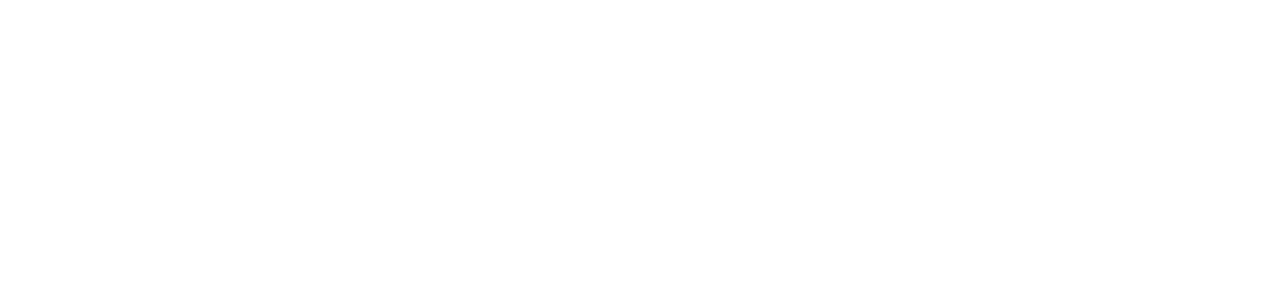
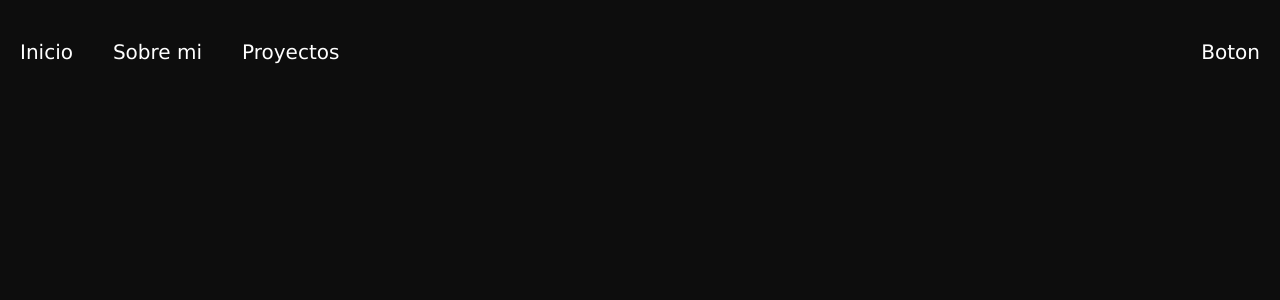
Before and after one commit to Chocoyito/WebVue, a Vue app: page / in a window 1280 px wide. Shown: the top 300 px of the page. Built offline with nearby package versions, Linux system fonts and the light colour scheme.

Commit message:
globales css y header

```diff
--- a/src/App.vue
+++ b/src/App.vue
@@ -1,36 +1,11 @@
 <script setup>
-
+  import Header from './components/header.vue'
 </script>
 
 <template>
-
+  <Header></Header>
 </template>
 
 <style scoped>
-header {
-  line-height: 1.5;
-}
 
-.logo {
-  display: block;
-  margin: 0 auto 2rem;
-}
-
-@media (min-width: 1024px) {
-  header {
-    display: flex;
-    place-items: center;
-    padding-right: calc(var(--section-gap) / 2);
-  }
-
-  .logo {
-    margin: 0 2rem 0 0;
-  }
-
-  header .wrapper {
-    display: flex;
-    place-items: flex-start;
-    flex-wrap: wrap;
-  }
-}
 </style>
--- a/src/assets/base.css
+++ /dev/null
@@ -1,74 +0,0 @@
-/* color palette from <https://github.com/vuejs/theme> */
-:root {
-  --vt-c-white: #ffffff;
-  --vt-c-white-soft: #f8f8f8;
-  --vt-c-white-mute: #f2f2f2;
-
-  --vt-c-black: #181818;
-  --vt-c-black-soft: #222222;
-  --vt-c-black-mute: #282828;
-
-  --vt-c-indigo: #2c3e50;
-
-  --vt-c-divider-light-1: rgba(60, 60, 60, 0.29);
-  --vt-c-divider-light-2: rgba(60, 60, 60, 0.12);
-  --vt-c-divider-dark-1: rgba(84, 84, 84, 0.65);
-  --vt-c-divider-dark-2: rgba(84, 84, 84, 0.48);
-
-  --vt-c-text-light-1: var(--vt-c-indigo);
-  --vt-c-text-light-2: rgba(60, 60, 60, 0.66);
-  --vt-c-text-dark-1: var(--vt-c-white);
-  --vt-c-text-dark-2: rgba(235, 235, 235, 0.64);
-}
-
-/* semantic color variables for this project */
-:root {
-  --color-background: var(--vt-c-white);
-  --color-background-soft: var(--vt-c-white-soft);
-  --color-background-mute: var(--vt-c-white-mute);
-
-  --color-border: var(--vt-c-divider-light-2);
-  --color-border-hover: var(--vt-c-divider-light-1);
-
-  --color-heading: var(--vt-c-text-light-1);
-  --color-text: var(--vt-c-text-light-1);
-
-  --section-gap: 160px;
-}
-
-@media (prefers-color-scheme: dark) {
-  :root {
-    --color-background: var(--vt-c-black);
-    --color-background-soft: var(--vt-c-black-soft);
-    --color-background-mute: var(--vt-c-black-mute);
-
-    --color-border: var(--vt-c-divider-dark-2);
-    --color-border-hover: var(--vt-c-divider-dark-1);
-
-    --color-heading: var(--vt-c-text-dark-1);
-    --color-text: var(--vt-c-text-dark-2);
-  }
-}
-
-*,
-*::before,
-*::after {
-  box-sizing: border-box;
-  margin: 0;
-  position: relative;
-  font-weight: normal;
-}
-
-body {
-  min-height: 100vh;
-  color: var(--color-text);
-  background: var(--color-background);
-  transition: color 0.5s, background-color 0.5s;
-  line-height: 1.6;
-  font-family: Inter, -apple-system, BlinkMacSystemFont, 'Segoe UI', Roboto, Oxygen, Ubuntu,
-    Cantarell, 'Fira Sans', 'Droid Sans', 'Helvetica Neue', sans-serif;
-  font-size: 15px;
-  text-rendering: optimizeLegibility;
-  -webkit-font-smoothing: antialiased;
-  -moz-osx-font-smoothing: grayscale;
-}
--- a/src/assets/main.css
+++ b/src/assets/main.css
@@ -1,35 +1,47 @@
-@import './base.css';
+:root{
+  --primario: #0d0d0d;
+  --letra: #fff;
+
+  /* https://www.color-hex.com/color-palette/16812 */
+}
+
+html{
+  font-size: 62.5%;
+  box-sizing: border-box;
+}
+
+*, *::before, *::after{
+  box-sizing: inherit;
+}
+
+body{
+  background-color: var(--primario);
+  margin: 0;
+}
+
+.no-margin{
+  margin: 0;
+}
+
+.no-padding{
+  padding: 0;
+}
+
+.flex{
+  display: flex;
+}
+
+h1{
+  font-size: 3.5rem;
+}
 
 #app {
   max-width: 1280px;
   margin: 0 auto;
   padding: 2rem;
 
+  color: var(--letra);
+  font-family: 'Lucida Sans', 'Lucida Sans Regular', 'Lucida Grande', 'Lucida Sans Unicode', Geneva, Verdana, sans-serif;
+
   font-weight: normal;
 }
-
-a,
-.green {
-  text-decoration: none;
-  color: hsla(160, 100%, 37%, 1);
-  transition: 0.4s;
-}
-
-@media (hover: hover) {
-  a:hover {
-    background-color: hsla(160, 100%, 37%, 0.2);
-  }
-}
-
-@media (min-width: 1024px) {
-  body {
-    display: flex;
-    place-items: center;
-  }
-
-  #app {
-    display: grid;
-    grid-template-columns: 1fr 1fr;
-    padding: 0 2rem;
-  }
-}
--- /dev/null
+++ b/src/components/header.vue
@@ -0,0 +1,37 @@
+<template>
+    <header class="header">
+        <nav class="navbar flex">
+            <ul class="no-padding flex">
+                <li>Inicio</li>
+                <li>Sobre mi</li>
+                <li>Proyectos</li>
+            </ul>
+            <div class="button">
+                Boton
+            </div>
+        </nav>
+    </header>
+</template>
+
+
+<style scoped>
+@import '../assets/main.css';
+
+.header{
+    border-radius: 16px;
+    font-size: 2rem;
+}
+
+.navbar{
+    justify-content: space-between;
+    align-items: center;
+}
+
+ul{
+    gap: 4rem;
+}
+
+li{
+    list-style: none;
+}
+</style>
```
